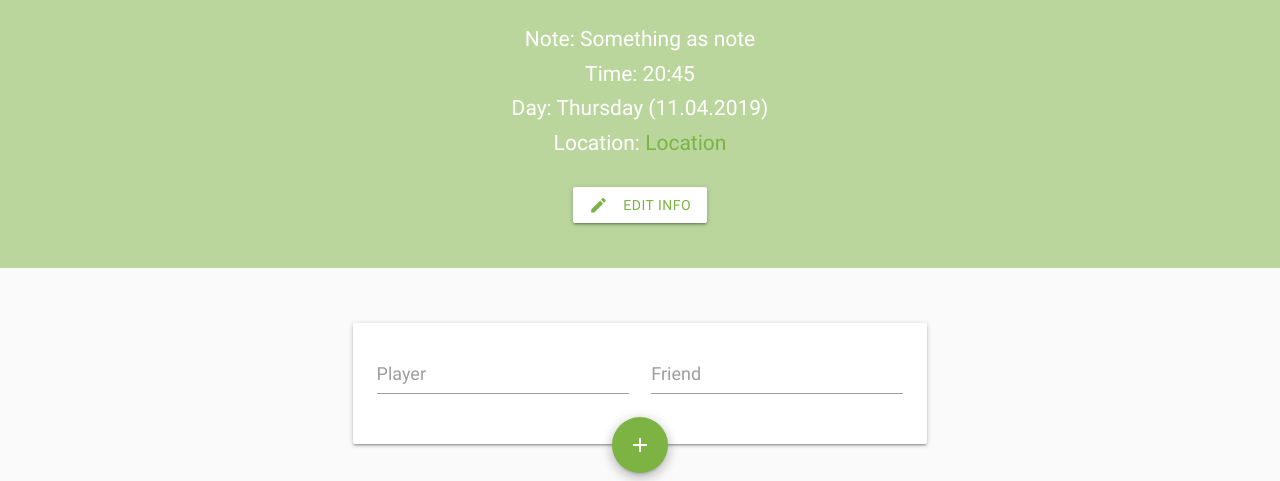
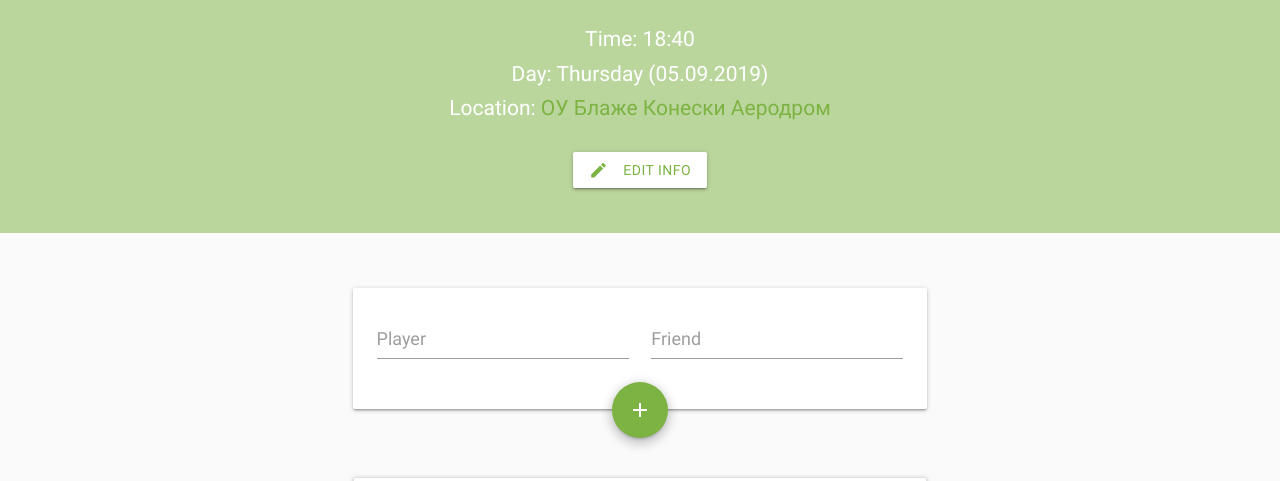
Before and after one commit to MTrajK/FootballPoll, a plain HTML site: page src/site/index.html in a window 1280 px wide. Shown: the part 178-659 px from the top of the page. Drawn offline with Linux system fonts and the light colour scheme.

Commit message:
Added bindings for the poll info

```diff
--- a/src/site/index.html
+++ b/src/site/index.html
@@ -88,13 +88,14 @@
 
                 <div id="poll-info-text" class="row center white-text" v-show="UIBindings.showPollInfo">
                   <div class="col s12">
-                    <h2><i><b>Фудбал-INSCALE</b></i></h2>
+                    <h2><i><b>{{currentPoll.info.title}}</b></i></h2>
                   </div>
                   <div class="col s12">
-                    <h6>Note: <span>Something as note</span></h6>
-                    <h6>Time: <span>20:45</span></h6>
-                    <h6>Day: <span>Thursday (11.04.2019)</span></h6>
-                    <h6>Location: <a href="https://www.google.com" target="_blank" class="location-url">Location</a>
+                    <h6 v-if="currentPollShowNote">Note: <span>{{currentPoll.info.note}}</span></h6>
+                    <h6>Time: <span>{{currentPollTime}}</span></h6>
+                    <h6>Day: <span>{{currentPollDayDate}}</span></h6>
+                    <h6>Location: <a v-bind:href="currentPoll.info.locationURL" target="_blank"
+                        class="location-url">{{currentPoll.info.locationDescription}}</a>
                     </h6>
                   </div>
                   <div class="col s12">
@@ -106,27 +107,27 @@
                 <div id="poll-info-edit" class="row" v-show="!UIBindings.showPollInfo">
 
                   <div class="input-field info-input-field col s12 m6 offset-l1 l5 offset-xl2 xl4">
-                    <input id="title-input" type="text">
+                    <input id="title-input" type="text" v-model="currentPoll.editedInfo.title">
                     <label for="title-input">Title</label>
                   </div>
                   <div class="input-field info-input-field col s12 m6 l5 xl4">
-                    <input id="note-input" type="text">
+                    <input id="note-input" type="text" v-model="currentPoll.editedInfo.note">
                     <label for="note-input">Note</label>
                   </div>
                   <div class="input-field info-input-field col s12 m6  offset-l1 l5 offset-xl2 xl4">
-                    <input id="loc-desc-input" type="text">
+                    <input id="loc-desc-input" type="text" v-model="currentPoll.editedInfo.locationDescription">
                     <label for="loc-desc-input">Location description</label>
                   </div>
                   <div class="input-field info-input-field col s12 m6 l5 xl4">
-                    <input id="loc-url-input" type="text">
+                    <input id="loc-url-input" type="text" v-model="currentPoll.editedInfo.locationURL">
                     <label for="loc-url-input">Location URL</label>
                   </div>
                   <div class="input-field info-input-field col s12 m6 offset-l1 l5 offset-xl2 xl4">
-                    <input id="need-input" type="text">
+                    <input id="need-input" type="text" v-model="currentPoll.editedInfo.needPlayers">
                     <label for="need-input">Need players</label>
                   </div>
                   <div class="input-field info-input-field col s12 m6 l5 xl4">
-                    <input id="max-input" type="text">
+                    <input id="max-input" type="text" v-model="currentPoll.editedInfo.maxPlayers">
                     <label for="max-input">Max players</label>
                   </div>
                   <div class="input-field info-input-field col s12 m6 offset-l1 l5 offset-xl2 xl4">
@@ -351,11 +352,11 @@
             <h5 class="my-green-text">Enter admin's credentials to save the poll info</h5>
           </div>
           <div class="input-field add-input-field col s12 m6">
-            <input id="save-info-admin-name" type="text" maxlength="60">
+            <input id="save-info-admin-name" type="text" maxlength="60" v-model="adminCredentials.name">
             <label id="save-info-admin-name-label" for="save-info-admin-name">Name</label>
           </div>
           <div class="input-field add-input-field col s12 m6">
-            <input id="save-info-admin-password" type="password" maxlength="60">
+            <input id="save-info-admin-password" type="password" maxlength="60" v-model="adminCredentials.password">
             <label id="save-info-admin-password-label" for="save-info-admin-password">Password</label>
           </div>
         </div>
--- a/src/site/js/api-calls.js
+++ b/src/site/js/api-calls.js
@@ -220,8 +220,49 @@
           }
         `;
     var jsonResult = JSON.parse(result);
+    var parsedResult = {
+      currentPoll: {
+        info: {},
+        editedInfo: {},
+        participants: [],
+      }
+    };
 
-        callback(jsonResult);
+    var currentPoll = jsonResult.body.current_poll;
+    var allPolls = jsonResult.body.polls;
+    for (var i = 0; i < allPolls.length; i++) {
+      if (allPolls[i].id == currentPoll) {
+        parsedResult.currentPoll.info = {
+          title: allPolls[i].title,
+          note: allPolls[i].note,
+          locationDescription: allPolls[i].locDesc,
+          locationURL: allPolls[i].locUrl,
+          needPlayers: parseInt(allPolls[i].need),
+          maxPlayers: parseInt(allPolls[i].max),
+          dayTime: parseInt(allPolls[i].dt),
+          endDate: parseInt(allPolls[i].end),
+          startDate: parseInt(allPolls[i].start),
+          pollId: parseInt(allPolls[i].id),
+        }
+        break;
+      }
+    }
+
+    if (parsedResult.currentPoll.info.note == "/")
+      parsedResult.currentPoll.info.note = "";
+    // create a deep copy/clone of that object (or use JSON.parse(JSON.stringify(object)))
+    parsedResult.currentPoll.editedInfo = {
+      title: parsedResult.currentPoll.info.title,
+      note: parsedResult.currentPoll.info.note,
+      locationDescription: parsedResult.currentPoll.info.locationDescription,
+      locationURL: parsedResult.currentPoll.info.locationURL,
+      needPlayers: parsedResult.currentPoll.info.needPlayers,
+      maxPlayers: parsedResult.currentPoll.info.maxPlayers,
+      dayTime: parsedResult.currentPoll.info.dayTime,
+      endDate: parsedResult.currentPoll.info.endDate,
+    };
+
+    callback(parsedResult);
   };
 
   global.API =
--- a/src/site/js/vue-app.js
+++ b/src/site/js/vue-app.js
@@ -9,12 +9,32 @@ var app = new Vue({
             loadingOldPollInfo: false,
             showOldPollInfo: false,
         },
+        adminCredentials: {
+            name: "",
+            password: "",
+        },
         currentPoll: {
             info: {
-
+                title: undefined,
+                note: undefined,
+                locationDescription: undefined,
+                locationURL: undefined,
+                needPlayers: undefined,
+                maxPlayers: undefined,
+                dayTime: undefined,
+                endDate: undefined,
+                startDate: undefined,
+                pollId: undefined,
             },
             editedInfo: {
-
+                title: undefined,
+                note: undefined,
+                locationDescription: undefined,
+                locationURL: undefined,
+                needPlayers: undefined,
+                maxPlayers: undefined,
+                dayTime: undefined,
+                endDate: undefined,
             },
             participants: [],
         },
@@ -55,37 +75,26 @@ var app = new Vue({
             M.ScrollSpy.init(document.querySelectorAll('.scrollspy'));
 
             // Init autocomplete for names
-            UIComponents.nameAutocomplete = M.Autocomplete.init(
-                document.querySelector('#name-autocomplete'), {
-                data: {
-                    'abcd': null,
-                    'meto': null,
-                    'hehehe': null,
-                    'uaaa': null,
-                    'asdasd': null
-                }
-            });
+            UIComponents.nameAutocomplete = M.Autocomplete.init(document.querySelector('#name-autocomplete'));
 
             // Init time/date pickers
             UIComponents.pickers.timePicker = M.Timepicker.init(
                 document.querySelector('#time-input'), {
                 'twelveHour': false
             });
-
             UIComponents.pickers.dayPicker = M.Datepicker.init(
                 document.querySelector('#day-input'), {
                 'format': 'dddd (dd.mm.yyyy)'
             });
-
             UIComponents.pickers.endDatePicker = M.Datepicker.init(
                 document.querySelector('#end-date-input'), {
                 'format': 'dddd (dd.mm.yyyy)'
             });
 
             // Init modals
-            UIComponents.modals.saveInfoModal = M.Modal.init(thisApp.$el.querySelector('#save-info-modal'));
-            UIComponents.modals.showStatsModal = M.Modal.init(thisApp.$el.querySelector('#show-stats-modal'));
-            UIComponents.modals.showOldPollModal = M.Modal.init(thisApp.$el.querySelector('#show-old-poll-modal'), {
+            UIComponents.modals.saveInfoModal = M.Modal.init(document.querySelector('#save-info-modal'));
+            UIComponents.modals.showStatsModal = M.Modal.init(document.querySelector('#show-stats-modal'));
+            UIComponents.modals.showOldPollModal = M.Modal.init(document.querySelector('#show-old-poll-modal'), {
                 onCloseEnd: function () {
                     thisApp.UIBindings.showOldPollInfo = false;
                 }
@@ -93,9 +102,7 @@ var app = new Vue({
 
             // Get site data
             API.getSiteData(function (results) {
-                thisApp.currentPoll = {
-
-                };
+                thisApp.currentPoll = results.currentPoll;
 
                 thisApp.allNames = {
 
@@ -114,7 +121,17 @@ var app = new Vue({
 
     },
     computed: {
+        currentPollShowNote: function () {
+            var note = this.currentPoll.info.note;
 
+            return (note != undefined) && (note != "");
+        },
+        currentPollTime: function () {
+            return this.formatTime(this.currentPoll.info.dayTime);
+        },
+        currentPollDayDate: function () {
+            return this.formatDayDate(this.currentPoll.info.dayTime);
+        },
     },
     methods: {
 
```
Lines whose indentation alone changed are shown as unchanged.
